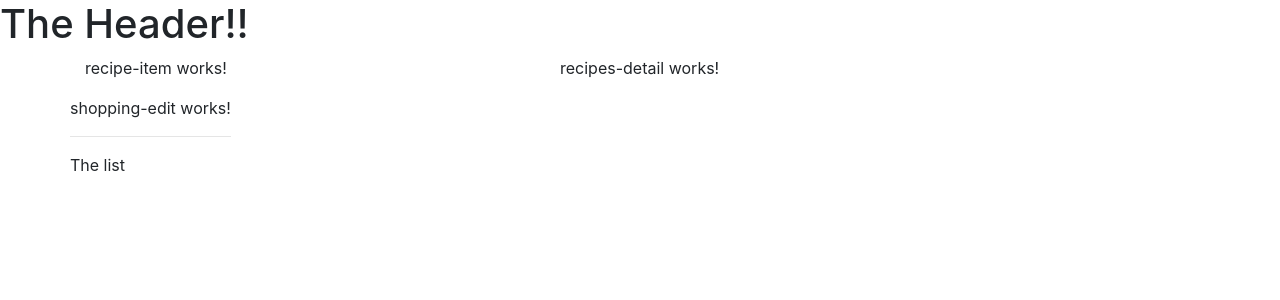
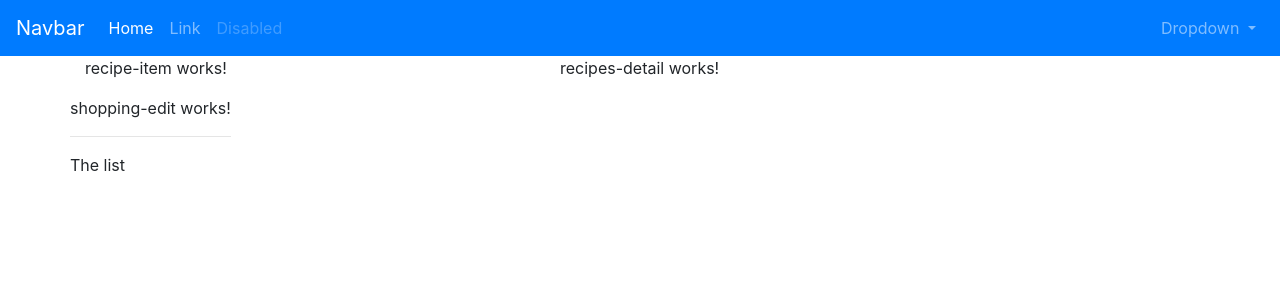
Before and after one commit to kinny94/angular-4-recipes-application, an Angular app: page / in a window 1280 px wide. Shown: the top 300 px of the page. Built offline with nearby package versions, Linux system fonts and the light colour scheme.

Commit message:
added bootstrap navbar

```diff
--- a/src/app/header/header.component.html
+++ b/src/app/header/header.component.html
@@ -1,3 +1,33 @@
-<h1>
-    The Header!!
-</h1>
+<nav class="navbar navbar-expand navbar-dark bg-primary">
+	<a class="navbar-brand" href="#">Navbar</a>
+	<button class="navbar-toggler" type="button" data-toggle="collapse" data-target="#navbarSupportedContent" aria-controls="navbarSupportedContent" aria-expanded="false" aria-label="Toggle navigation">
+		<span class="navbar-toggler-icon"></span>
+	</button>
+
+	<div class="collapse navbar-collapse" id="navbarSupportedContent">
+		<ul class="navbar-nav mr-auto">
+			<li class="nav-item active">
+				<a class="nav-link" href="#">Home <span class="sr-only">(current)</span></a>
+			</li>
+			<li class="nav-item">
+				<a class="nav-link" href="#">Link</a>
+			</li>
+			<li class="nav-item">
+				<a class="nav-link disabled" href="#">Disabled</a>
+			</li>
+		</ul>
+		<ul class="navbar-nav ml-auto">
+			<li class="nav-item dropdown">
+				<a class="nav-link dropdown-toggle" href="#" id="navbarDropdown" role="button" data-toggle="dropdown" aria-haspopup="true" aria-expanded="false">
+					Dropdown
+				</a>
+				<div class="dropdown-menu" aria-labelledby="navbarDropdown">
+					<a class="dropdown-item" href="#">Action</a>
+					<a class="dropdown-item" href="#">Another action</a>
+					<div class="dropdown-divider"></div>
+					<a class="dropdown-item" href="#">Something else here</a>
+				</div>
+			</li>
+		</ul>
+	</div>
+</nav>
```
